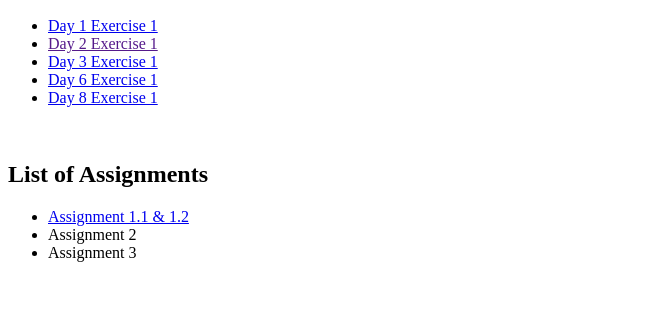
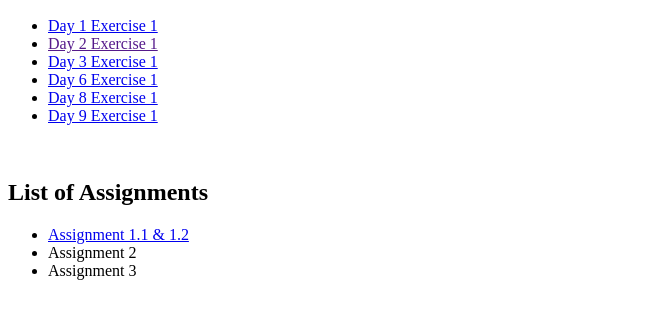
Before and after one commit to y4hm1/Wazim_Repository, a plain HTML site: page index.html in a window 1280 px wide. Shown: the part 110-428 px from the top of the page, without its empty margins (0-663 px from the left). Drawn offline with Linux system fonts and the light colour scheme.

Commit message:
Update index.html

```diff
--- a/index.html
+++ b/index.html
@@ -14,6 +14,7 @@
         <li><a href="./d3e1/D3.E1 CSS Selectors.html">Day 3 Exercise 1</a></li>
         <li><a href="./D6.E1 CSS Positions/D6.E1 CSS Positions.html">Day 6 Exercise 1</a></li>
         <li><a href="./d8e1/index.html">Day 8 Exercise 1</a></li>
+        <li><a href="./d9e1/index.html">Day 9 Exercise 1</a></li>
 
     </ul>
     <br>
```
